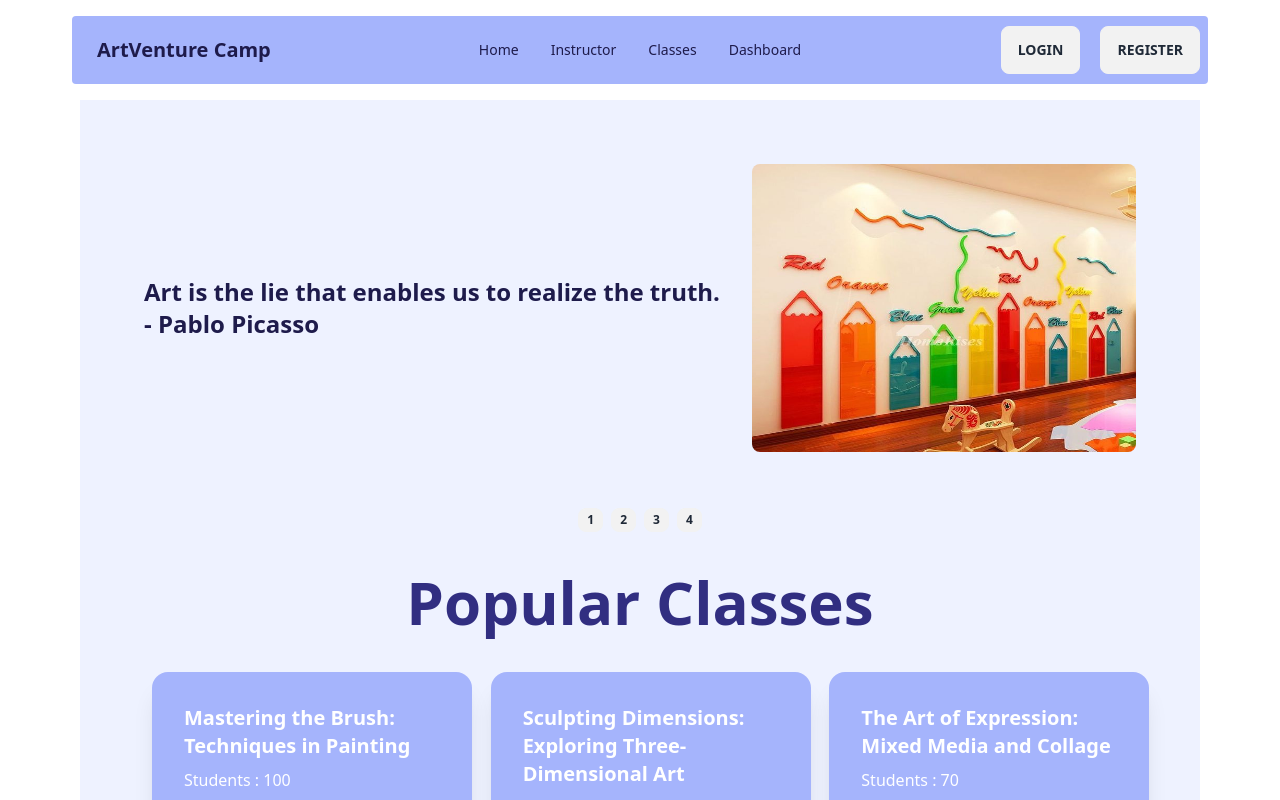
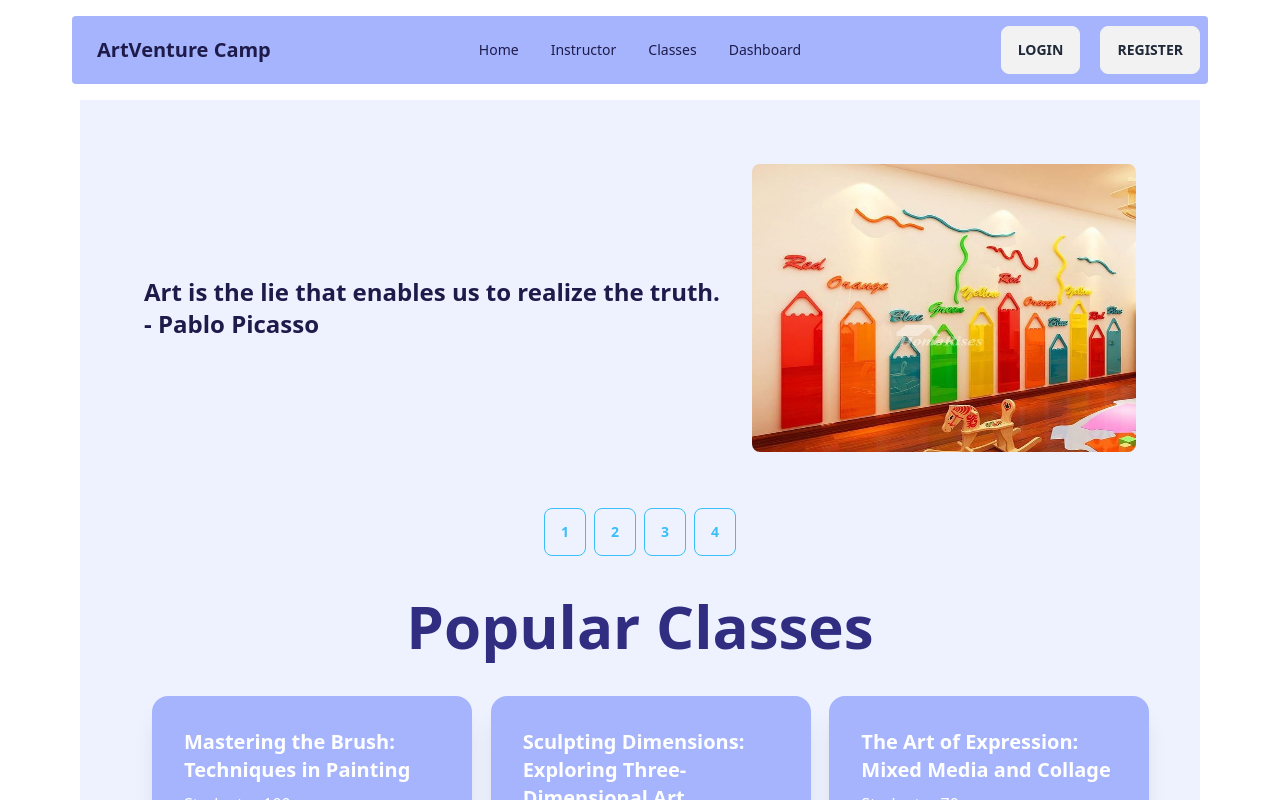
Before and after one commit to zannatin-tazri/summer-school-camp-client, a React (Vite) app: page / in a window 1280 px wide. Shown: the top 800 px of the page. Built offline with nearby package versions, Linux system fonts and the light colour scheme.

Commit message:
slider done

```diff
--- a/src/pages/Home/Home/Slider/Slider.jsx
+++ b/src/pages/Home/Home/Slider/Slider.jsx
@@ -40,10 +40,10 @@ const Slider = () => {
   </div>
 </div>
 <div className="flex justify-center w-full py-2 gap-2">
-  <a href="#item1" className="btn btn-xs">1</a>
-  <a href="#item2" className="btn btn-xs">2</a>
-  <a href="#item3" className="btn btn-xs">3</a>
-  <a href="#item4" className="btn btn-xs">4</a>
+  <a href="#item1" className="btn btn-outline btn-info">1</a>
+  <a href="#item2" className="btn btn-outline btn-info">2</a>
+  <a href="#item3" className="btn btn-outline btn-info">3</a>
+  <a href="#item4" className="btn btn-outline btn-info">4</a>
 </div>
 
         </div>
```
